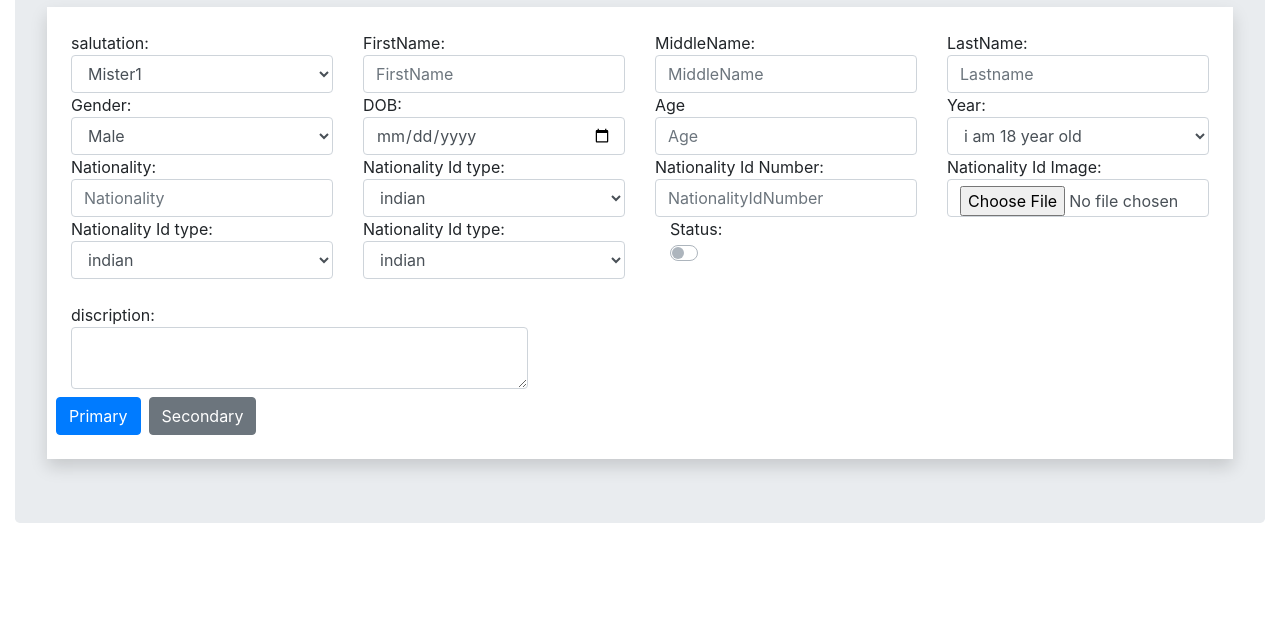
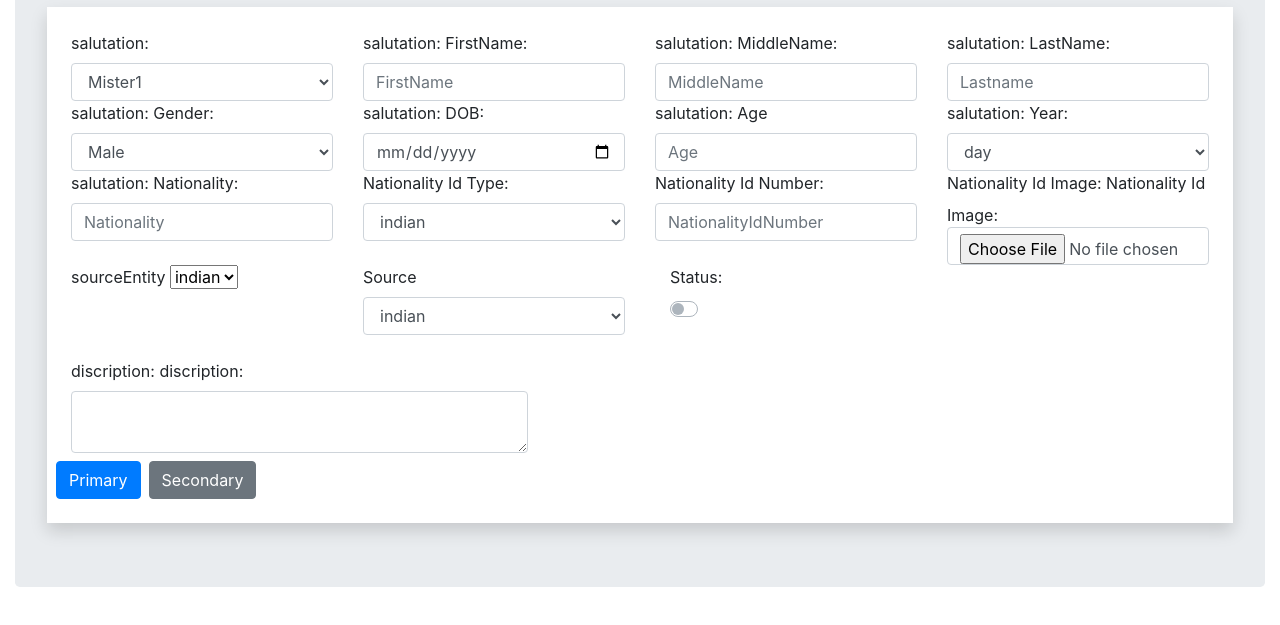
Before and after one commit to iftaqar/registration_form, a plain HTML site: page reg_bootstrap.html in a window 1280 px wide. Shown: the part 105-730 px from the top of the page. Drawn offline with nearby package versions, Linux system fonts and the light colour scheme.

Commit message:
14-10-2021update

```diff
--- a/reg_bootstrap.html
+++ b/reg_bootstrap.html
@@ -1,27 +1,40 @@
 <!doctype html>
 <html lang="en">
+
 <head>
     <!-- Required meta tags -->
     <meta charset="utf-8">
     <meta name="viewport" content="width=device-width, initial-scale=1, shrink-to-fit=no">
 
     <!-- Bootstrap CSS -->
-    <link rel="stylesheet" href="https://stackpath.bootstrapcdn.com/bootstrap/4.3.1/css/bootstrap.min.css" integrity="sha384-ggOyR0iXCbMQv3Xipma34MD+dH/1fQ784/j6cY/iJTQUOhcWr7x9JvoRxT2MZw1T" crossorigin="anonymous">
+    <link rel="stylesheet" href="https://stackpath.bootstrapcdn.com/bootstrap/4.3.1/css/bootstrap.min.css"
+        integrity="sha384-ggOyR0iXCbMQv3Xipma34MD+dH/1fQ784/j6cY/iJTQUOhcWr7x9JvoRxT2MZw1T" crossorigin="anonymous">
+    <script src="jquery.js">
 
-    <title>Hello, world!</title>
+    </script>
+    <script src="jquery js"></script>
+    <link rel="css" type="style/text" href="jquery-ui.css" />
+    <script src="jquery-ui.js"></script>
+
+    <title>Register</title>
 </head>
+
 <body>
     <div class="container-fluid">
         <div class="jumbotron mt-0">
             <div class="clearfix">
-            <span class="float-left mb-4"><h2>Register</h2></span>
-            <span class="float-right text-primary"><small><a href="#_blank">/Appoin</a><a href="#_blank">/Register</a></small></span> <br> <br>
-    <div class="shadow p-4 bg-white " >
+                <span class="float-left mb-4">
+                    <h2>Register</h2>
+                </span>
+                <span class="float-right text-primary"><small><a href="#_blank">/Appoin</a><a
+                            href="#_blank">/Register</a></small></span> <br> <br>
+                <div class="shadow p-4 bg-white ">
 
                     <div class="row">
                         <div class="col">
-                salutation:
-                <select class="form-control" placeholder="salutation:">
+
+                            <label for="salutation:">salutation:</label>
+                            <select class="form-control" placeholder="salutation:" id="salutation1">
                                 <option>Mister1</option>
                                 <option>Mister2</option>
                                 <option>Mister3</option>
@@ -29,70 +42,88 @@
                             </select>
                         </div>
                         <div class="col">
+                            <label for="salutation:">salutation:</label>
                             FirstName:
-            <input type="text"class="form-control" id="sel1" placeholder="FirstName">
+                            <input type="text" class="form-control" id="sel1" placeholder="FirstName">
                         </div>
                         <div class="col">
+
+                            <label for="salutation:">salutation:</label>
 
                             MiddleName:
                             <input type="text" class="form-control" id="sel1" placeholder="MiddleName">
                         </div>
 
                         <div class="col">
+                            <label for="salutation:">salutation:</label>
                             LastName:
                             <input type="text" class="form-control" id="sel1" placeholder="Lastname">
                         </div>
                     </div>
                     <div class="row">
                         <div class="col">
+                            <label for="salutation:">salutation:</label>
                             Gender:
-            <select class="form-control"placeholder="Gender">
+                            <select class="form-control" placeholder="Gender">
                                 <option>Male</option>
                                 <option>Female</option>
                                 <option>others</option>
                             </select>
                         </div>
                         <div class="col">
+                            <label for="salutation:">salutation:</label>
                             DOB:
-            <input type="date" class="form-control" id="sel1" placeholder="DOB">
+                            <input type="date" class="form-control" id="dob" placeholder="DOB">
                         </div>
                         <div class="col">
+                            <label for="salutation:">salutation:</label>
                             Age
-            <input type="number" class="form-control" id="sel1" placeholder="Age">
+                            <input type="type" class="form-control" id="age" placeholder="Age">
                         </div>
                         <div class="col">
+                            <label for="salutation:">salutation:</label>
                             Year:
-            <select class="form-control"placeholder="Year">
-                <option>i am 18 year old</option>
-                <option>i am under 18</option>
+                            <select class="form-control" placeholder="Year">
+                                <option>day</option>
+                                <option>mounth</option>
+                                <option>year</option>
+
                             </select>
                         </div>
                     </div>
                     <div class="row">
-        <div class="col">Nationality:
+                        <div class="col">
+                            <label for="salutation:">salutation:</label>
+                            Nationality:
                             <input type="text" class="form-control" id="sel1" placeholder="Nationality">
 
                         </div>
                         <div class="col">
-            Nationality Id type:
-            <select class="form-control"placeholder="Nationality">
+                            <label for="NationalityIdType">Nationality Id Type:</label>
+
+                            <select class="form-control" placeholder="NationalityIdType">
                                 <option>indian</option>
                                 <option>abc</option>
                                 <option>xyz</option>
                             </select>
 
                         </div>
-        <div class="col">Nationality Id Number:
+                        <div class="col">
+                            <label for="NationalityIdNumber">Nationality Id Number:</label>
+
                             <input type="text" class="form-control" id="sel1" placeholder="NationalityIdNumber">
                         </div>
-        <div class="col">Nationality Id Image:
+                        <div class="col">
+                            <label for="NationalityIdImage:">Nationality Id Image:</label>
+                            Nationality Id Image:
                             <input type="file" class="form-control" id="sel1" placeholder="NationalityIdImage">
                         </div>
                     </div>
                     <div class="row">
                         <div class="col-3">
-            Nationality Id type:
-            <select class="form-control"placeholder="Nationality">
+
+                            <label for="sourceEntity">sourceEntity</label>
+                            <select class="SourceEntity" placeholder="sourceEntity">
                                 <option>indian</option>
                                 <option>abc</option>
                                 <option>xyz</option>
@@ -100,8 +131,8 @@
 
                         </div>
                         <div class="col-3">
-            Nationality Id type:
-            <select class="form-control"placeholder="Nationality">
+                            <label for="Source">Source</label>
+                            <select class="form-control" placeholder="Source">
                                 <option>indian</option>
                                 <option>abc</option>
                                 <option>xyz</option>
@@ -111,7 +142,7 @@
 
                         <div class="col-3">
                             <div class="col-2">
-                    Status:
+                                <label for="Status">Status:</label>
                                 <div class="custom-control custom-switch">
                                     <input type="checkbox" class="custom-control-input" id="switch1" name="example">
                                     <label class="custom-control-label" for="switch1"></label>
@@ -122,13 +153,14 @@
                     </div>
                     <div class="row pt-4 ">
                         <div class="col-5">
+                            <label for="discription">discription:</label>
                             discription:
-            <textarea class="form-control" id="sel1" placeholder="discription"> </textarea>
+                            <textarea class="form-control" id="txta" placeholder="discription"> </textarea>
                         </div>
                     </div>
 
                     <div class="row ">
-            <button type="button" class="btn btn-primary mr-2 mt-2">Primary</button>
+                        <button type="button" class="btn btn-primary mr-2 mt-2" id="submit1">Primary</button>
                         <button type="button" class="btn btn-secondary mt-2">Secondary</button>
                     </div>
 
@@ -138,13 +170,50 @@
             </div>
         </div>
     </div>
-    </div>
+
 
 
     <!-- Optional JavaScript -->
     <!-- jQuery first, then Popper.js, then Bootstrap JS -->
-    <script src="https://code.jquery.com/jquery-3.3.1.slim.min.js" integrity="sha384-q8i/X+965DzO0rT7abK41JStQIAqVgRVzpbzo5smXKp4YfRvH+8abtTE1Pi6jizo" crossorigin="anonymous"></script>
-    <script src="https://cdnjs.cloudflare.com/ajax/libs/popper.js/1.14.7/umd/popper.min.js" integrity="sha384-UO2eT0CpHqdSJQ6hJty5KVphtPhzWj9WO1clHTMGa3JDZwrnQq4sF86dIHNDz0W1" crossorigin="anonymous"></script>
-    <script src="https://stackpath.bootstrapcdn.com/bootstrap/4.3.1/js/bootstrap.min.js" integrity="sha384-JjSmVgyd0p3pXB1rRibZUAYoIIy6OrQ6VrjIEaFf/nJGzIxFDsf4x0xIM+B07jRM" crossorigin="anonymous"></script>
+
+    <script src="https://code.jquery.com/jquery-3.3.1.slim.min.js"
+        integrity="sha384-q8i/X+965DzO0rT7abK41JStQIAqVgRVzpbzo5smXKp4YfRvH+8abtTE1Pi6jizo" crossorigin="anonymous">
+    </script>
+    <script src="https://cdnjs.cloudflare.com/ajax/libs/popper.js/1.14.7/umd/popper.min.js"
+        integrity="sha384-UO2eT0CpHqdSJQ6hJty5KVphtPhzWj9WO1clHTMGa3JDZwrnQq4sF86dIHNDz0W1" crossorigin="anonymous">
+    </script>
+
+    <script src="https://stackpath.bootstrapcdn.com/bootstrap/4.3.1/js/bootstrap.min.js"
+        integrity="sha384-JjSmVgyd0p3pXB1rRibZUAYoIIy6OrQ6VrjIEaFf/nJGzIxFDsf4x0xIM+B07jRM" crossorigin="anonymous">
+    </script>
+    <script>
+        $(document).ready(function(){
+        $("#dob").change(function () {
+        alert("x");
+        var today = new Date();
+        var birthDate = new Date($('#dob').val());
+        var age = today.getFullYear() - birthDate.getFullYear();
+        var mount1 = today.getMonth() - birthDate.getMonth();
+        alert(mount1);
+        var days = today.getDay() - birthDate.getDay();
+            alert(days);
+
+            $("#age").val(age);
+        /*if(age != 0)
+        {
+        $("#age").val(age);
+        }
+        else if(mont1 >= 1){
+            $("#age").val(mount1);
+        }
+        else{
+            $("#age").val(days);
+        }*/
+    });
+
+
+})
+    </script>
 </body>
+
 </html>
```
Lines whose indentation alone changed are shown as unchanged.
